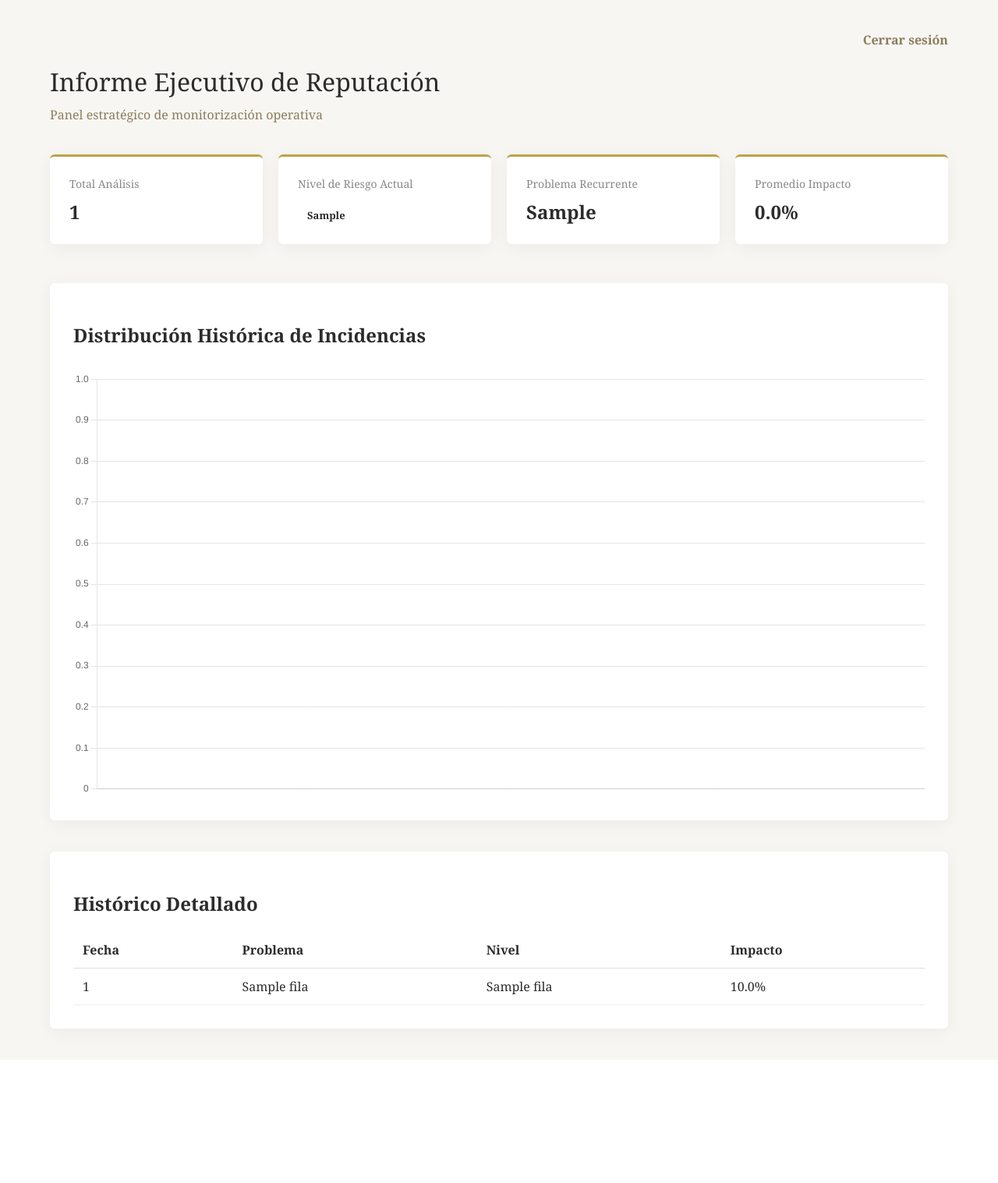
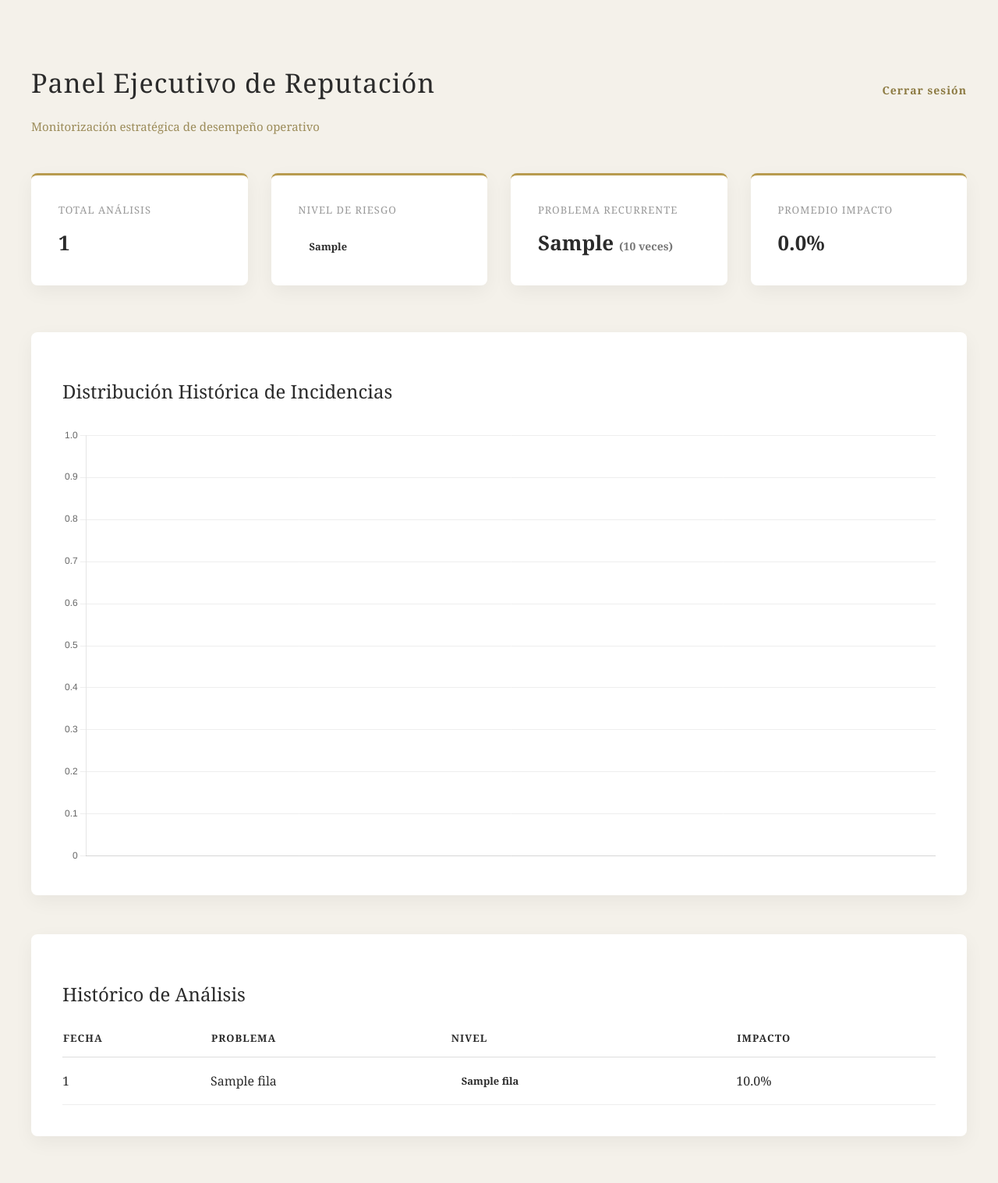
Before and after one commit to requenahectorr/imfull-ai-dashboard, a Flask app: template templates/dashboard.html in a window 1280 px wide. Shown: the whole page at 78% size. Before the commit the page ends 1359 px from the top, so only its background shows below. Run offline with Flask 3, Linux system fonts and the light colour scheme; the template is opened without the code that fills it: most values are stand-ins (such as "Sample title", 1, 10 or a date in 2020).

Commit message:
Refined premium executive dashboard design

```diff
--- a/templates/dashboard.html
+++ b/templates/dashboard.html
@@ -1,77 +1,108 @@
 <!DOCTYPE html>
 <html>
 <head>
-    <title>Dashboard Ejecutivo</title>
+    <title>Panel Ejecutivo</title>
     <script src="https://cdn.jsdelivr.net/npm/chart.js"></script>
+
     <style>
         body {
             margin: 0;
-            font-family: 'Georgia', serif;
-            background-color: #f8f6f2;
-            color: #2c2c2c;
+            font-family: "Georgia", serif;
+            background-color: #f4f1ea;
+            color: #2b2b2b;
         }
 
-        .container {
-            width: 90%;
+        .wrapper {
             max-width: 1200px;
-            margin: 40px auto;
+            margin: 60px auto;
+            padding: 0 40px;
+            animation: fadeIn 0.8s ease-in-out;
         }
 
-        h1 {
-            font-size: 32px;
+        @keyframes fadeIn {
+            from { opacity: 0; transform: translateY(10px); }
+            to { opacity: 1; transform: translateY(0); }
+        }
+
+        .topbar {
+            display: flex;
+            justify-content: space-between;
+            align-items: center;
+            margin-bottom: 50px;
+        }
+
+        .topbar h1 {
             font-weight: 400;
-            margin-bottom: 10px;
+            font-size: 34px;
+            letter-spacing: 1px;
+        }
+
+        .topbar a {
+            text-decoration: none;
+            font-size: 14px;
+            letter-spacing: 1px;
+            color: #8c7a42;
+            font-weight: bold;
         }
 
         .subtitle {
-            color: #8a7d5c;
-            margin-bottom: 40px;
+            font-size: 15px;
+            color: #9c8c5a;
+            margin-top: 8px;
         }
 
-        .kpi-grid {
+        .kpi-section {
             display: grid;
             grid-template-columns: repeat(4, 1fr);
-            gap: 20px;
+            gap: 30px;
+            margin-bottom: 60px;
+        }
+
+        .kpi {
+            background: white;
+            padding: 35px;
+            border-radius: 8px;
+            box-shadow: 0 8px 25px rgba(0,0,0,0.05);
+            border-top: 3px solid #b89b4f;
+        }
+
+        .kpi-title {
+            font-size: 13px;
+            letter-spacing: 1px;
+            text-transform: uppercase;
+            color: #999;
+            margin-bottom: 15px;
+        }
+
+        .kpi-value {
+            font-size: 26px;
+            font-weight: bold;
+        }
+
+        .badge {
+            padding: 6px 14px;
+            border-radius: 30px;
+            font-size: 13px;
+            font-weight: bold;
+            display: inline-block;
+        }
+
+        .BAJO { background: #e8f5e9; color: #2e7d32; }
+        .MODERADO { background: #fff8e1; color: #9c6b00; }
+        .ALTO { background: #fdecea; color: #b71c1c; }
+        .CRÍTICO { background: #5d0c0c; color: white; }
+
+        .section {
+            background: white;
+            padding: 40px;
+            border-radius: 8px;
+            box-shadow: 0 8px 25px rgba(0,0,0,0.05);
             margin-bottom: 50px;
         }
 
-        .kpi-card {
-            background: white;
-            padding: 25px;
-            border-radius: 6px;
-            box-shadow: 0 4px 20px rgba(0,0,0,0.05);
-            border-top: 3px solid #bfa14a;
-        }
-
-        .kpi-title {
-            font-size: 14px;
-            color: #888;
-            margin-bottom: 10px;
-        }
-
-        .kpi-value {
-            font-size: 24px;
-            font-weight: bold;
-        }
-
-        .risk-badge {
-            padding: 6px 12px;
-            border-radius: 20px;
-            font-size: 13px;
-            font-weight: bold;
-        }
-
-        .BAJO { background: #d4edda; color: #155724; }
-        .MODERADO { background: #fff3cd; color: #856404; }
-        .ALTO { background: #f8d7da; color: #721c24; }
-        .CRÍTICO { background: #5a0f0f; color: white; }
-
-        .section {
-            background: white;
-            padding: 30px;
-            border-radius: 6px;
-            box-shadow: 0 4px 20px rgba(0,0,0,0.05);
-            margin-bottom: 40px;
+        .section h2 {
+            font-weight: 400;
+            margin-bottom: 30px;
         }
 
         table {
@@ -81,67 +112,81 @@
 
         table th {
             text-align: left;
-            padding: 12px;
+            font-size: 13px;
+            text-transform: uppercase;
+            letter-spacing: 1px;
+            padding-bottom: 15px;
             border-bottom: 1px solid #ddd;
-            font-weight: 600;
         }
 
         table td {
-            padding: 12px;
+            padding: 15px 0;
             border-bottom: 1px solid #eee;
         }
 
-        .logout {
-            text-align: right;
-            margin-bottom: 20px;
-        }
-
-        .logout a {
-            text-decoration: none;
-            color: #8a7d5c;
-            font-weight: bold;
+        table tr:hover {
+            background: #faf8f3;
         }
 
         canvas {
-            margin-top: 30px;
+            margin-top: 20px;
         }
+
+        @media (max-width: 900px) {
+            .kpi-section {
+                grid-template-columns: 1fr 1fr;
+            }
+        }
+
+        @media (max-width: 600px) {
+            .kpi-section {
+                grid-template-columns: 1fr;
+            }
+        }
+
     </style>
 </head>
 
 <body>
 
-<div class="container">
+<div class="wrapper">
 
-    <div class="logout">
+    <div class="topbar">
+        <div>
+            <h1>Panel Ejecutivo de Reputación</h1>
+            <div class="subtitle">Monitorización estratégica de desempeño operativo</div>
+        </div>
         <a href="/logout">Cerrar sesión</a>
     </div>
 
-    <h1>Informe Ejecutivo de Reputación</h1>
-    <div class="subtitle">Panel estratégico de monitorización operativa</div>
+    <!-- KPI -->
+    <div class="kpi-section">
 
-    <!-- KPI CARDS -->
-    <div class="kpi-grid">
-
-        <div class="kpi-card">
+        <div class="kpi">
             <div class="kpi-title">Total Análisis</div>
             <div class="kpi-value">{{ total_analisis }}</div>
         </div>
 
-        <div class="kpi-card">
-            <div class="kpi-title">Nivel de Riesgo Actual</div>
+        <div class="kpi">
+            <div class="kpi-title">Nivel de Riesgo</div>
             <div class="kpi-value">
-                <span class="risk-badge {{ ultimo_nivel }}">
+                <span class="badge {{ ultimo_nivel }}">
                     {{ ultimo_nivel }}
                 </span>
             </div>
         </div>
 
-        <div class="kpi-card">
+        <div class="kpi">
             <div class="kpi-title">Problema Recurrente</div>
-            <div class="kpi-value">{{ problema_frecuente }}</div>
+            <div class="kpi-value">
+                {{ problema_frecuente }}
+                <span style="font-size:14px;color:#777;">
+                    ({{ frecuencia_problema }} veces)
+                </span>
+            </div>
         </div>
 
-        <div class="kpi-card">
+        <div class="kpi">
             <div class="kpi-title">Promedio Impacto</div>
             <div class="kpi-value">
                 {{ "%.1f"|format(promedio) }}%
@@ -158,7 +203,7 @@
 
     <!-- TABLA -->
     <div class="section">
-        <h2>Histórico Detallado</h2>
+        <h2>Histórico de Análisis</h2>
         <table>
             <tr>
                 <th>Fecha</th>
@@ -166,11 +211,16 @@
                 <th>Nivel</th>
                 <th>Impacto</th>
             </tr>
+
             {% for fila in datos %}
             <tr>
                 <td>{{ fila[0] }}</td>
                 <td>{{ fila[1] }}</td>
-                <td>{{ fila[2] }}</td>
+                <td>
+                    <span class="badge {{ fila[2] }}">
+                        {{ fila[2] }}
+                    </span>
+                </td>
                 <td>{{ "%.1f"|format(fila[3]) }}%</td>
             </tr>
             {% endfor %}
@@ -187,17 +237,18 @@
         data: {
             labels: {{ labels | tojson }},
             datasets: [{
-                label: 'Frecuencia de Problemas',
                 data: {{ valores | tojson }},
-                backgroundColor: '#bfa14a'
+                backgroundColor: '#b89b4f',
+                borderRadius: 6
             }]
         },
         options: {
-            responsive: true,
             plugins: {
-                legend: {
-                    display: false
-                }
+                legend: { display: false }
+            },
+            scales: {
+                x: { grid: { display: false } },
+                y: { grid: { color: "#eee" } }
             }
         }
     });
```
